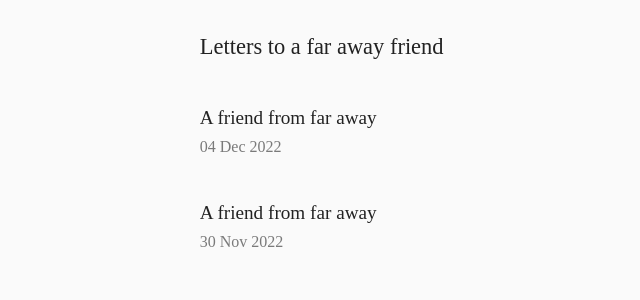
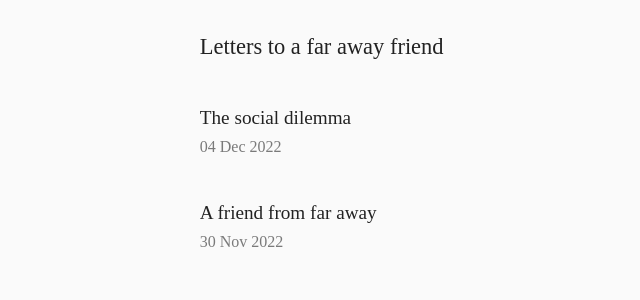
Before and after one commit to exkcd/blag, a Jekyll site: the page built from index.md, in a window 1280 px wide. Shown: the top 300 px of the page, without its empty margins (37-677 px from the left). Built offline with Jekyll 4.4.1, drawn with Linux system fonts in a browser that asks for light colours.

Commit message:
Changed title to latest post because I forgot

```diff
--- a/_posts/2022-12-04-the-social-dilemma.md
+++ b/_posts/2022-12-04-the-social-dilemma.md
@@ -1,6 +1,6 @@
 ---
 layout: post
-title: A friend from far away
+title: The social dilemma
 description: To all social mediums involving the Internet
 ---
 I understand that as a human race, we have come a long ways from building fires inside caves, and eating raw meat to sitting down in a heated apartment while staring at a glowing rectangle intangibly interacting supposedly with other humans through an imaginary medium that we have created through electrical currents, but what are we gaining from all this? We as humans crave social connections with other humans, but is it still meaningful interaction even through a screen? I guess with all this chaos surrounding Twitter's recent company changes as well as what the "Metaverse" even is,  it is only natural to question how people interact nowadays.
```
Also changed, not shown: 1 other file.
